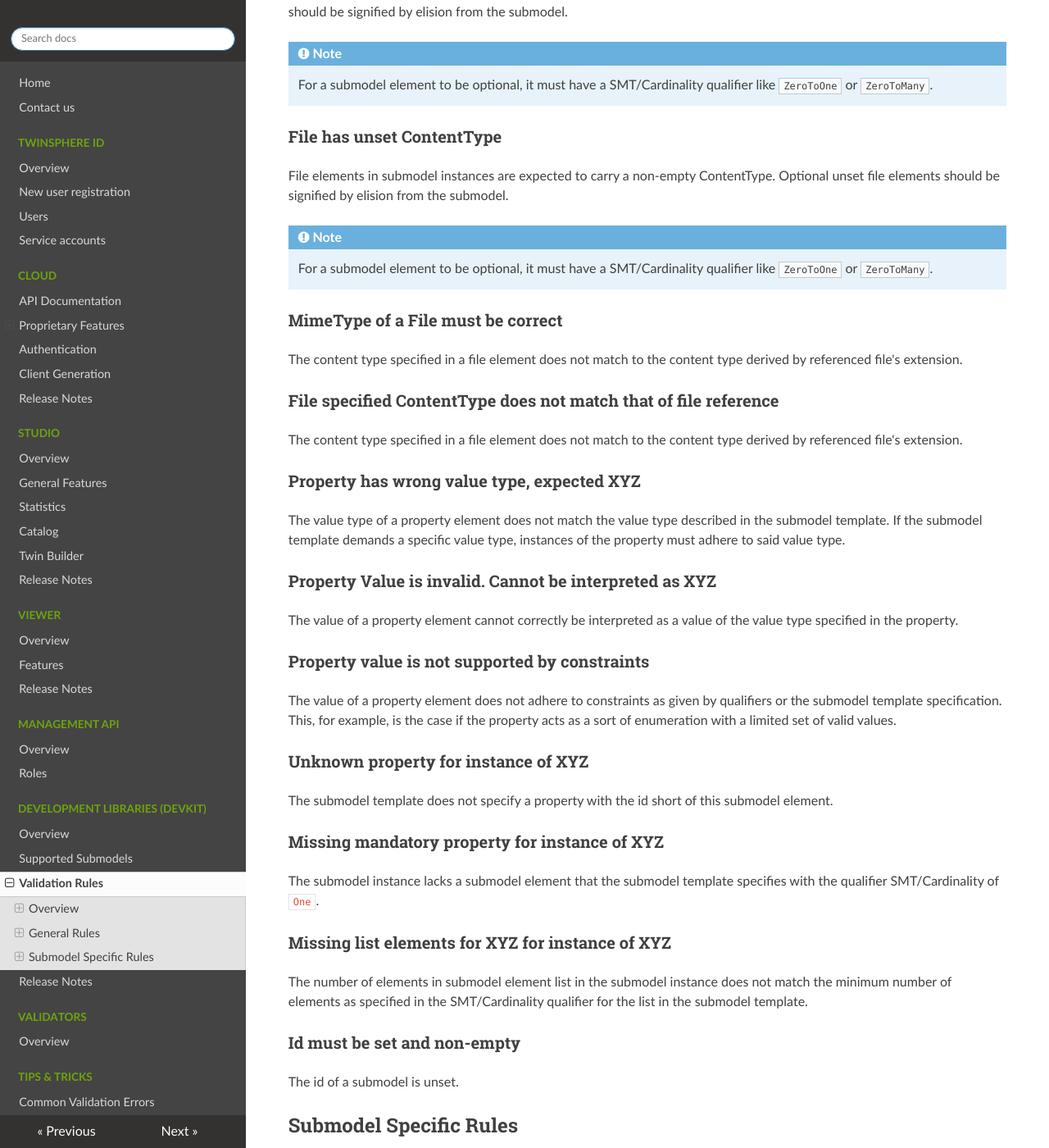
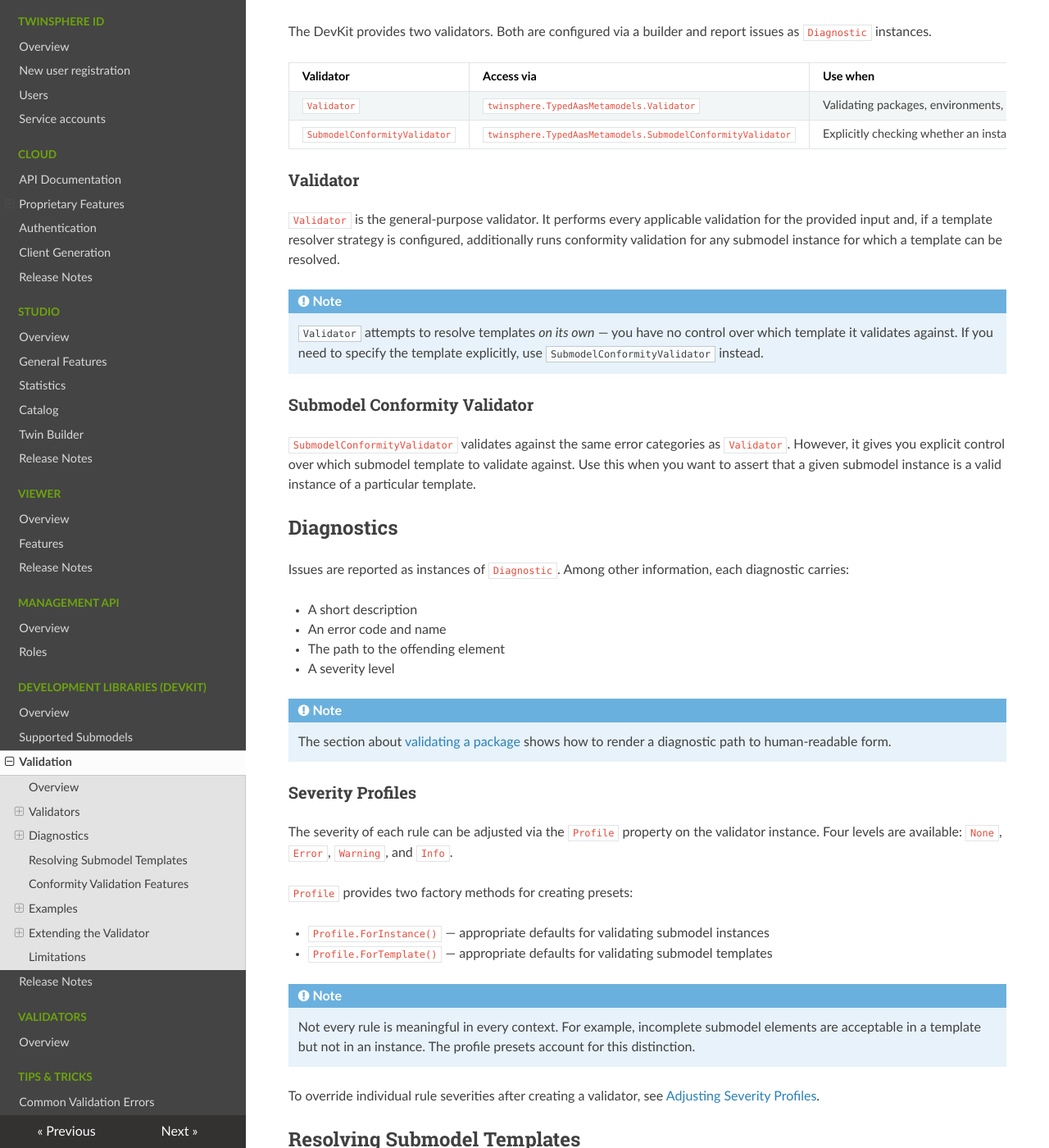
Before and after one commit to twinsphere/twinsphere.github.io, an MkDocs documentation site: the page built from docs/typed-aas-metamodels-validation.md, in a window 1280 px wide and 1400 px high, scrolled down 975 px. Shown: the whole window at 82% size. Built offline with MkDocs 1.6.1, drawn with Linux system fonts in a browser that asks for light colours; nearby versions of some CDN libraries; some of the changed text lies outside the part shown.

Commit message:
feat(tam): add docs for validation interface

````diff
--- a/docs/typed-aas-metamodels-validation.md
+++ b/docs/typed-aas-metamodels-validation.md
@@ -1,202 +1,295 @@
-# Validation Rules in twinsphere.TypedAasMetamodels
+# Validation in twinsphere.TypedAasMetamodels
 
 ## Overview
 
-The following will lay out the validations that are implemented in twinsphere.TypedAasMetamodels. It consists of two
-parts: in the first part general structural rules are discussed. The second part describes validations that are specific
-for individual submodel types.
+The DevKit validation subsystem identifies and reports defects in AAS data, from critical errors and structural
+issues to anti-patterns. Its goal is to give you the means to correct and lint your data.
 
-### Example
-
-Validations are described in this document in the form of rules. Each rule entry consists of the same parts:
-
-- a unique rule name
-- a description of the respective rule
-
-## General Rules
-
-### Name not set for property. Can't convert object models without valid id short
-
-The id short of a submodel element is not set, although it is not an element of a submodel element list. Each submodel
-element in the submodel (except for submodel element list elements) is expected to have an id short to facilitate
-correct interpretation.
-
-### Submodel element has elements with duplicate id shorts
-
-There are multiple submodel elements in the same namespace that have the same id short. As per
-[AASd-022](https://industrialdigitaltwin.org/wp-content/uploads/2025/03/IDTA-01001-3-0-2_SpecificationAssetAdministrationShell_Part1_Metamodel.pdf#page=105),
-id shorts of non-identifiables must be unique within their respective namespace.
-
-### Submodel element has wrong type, expected XYZ
-
-The type of submodel element differs from that, that the submodel template describes.
-
-### Submodel element has unset value
-
-Submodel elements in submodel instances are expected to carry a non-empty value. Optional unset submodel elements should
-be signified by elision from the submodel.
+Each defect is represented by a rule with a unique identifier and description.
 
 !!! note
-    For a submodel element to be optional, it must have a SMT/Cardinality qualifier like `ZeroToOne` or `ZeroToMany`.
+    A comprehensive rule catalogue — with examples and resolution hints for each rule — will be released in a future
+    update.
 
-### File has unset ContentType
+Validation covers two main areas:
 
-File elements in submodel instances are expected to carry a non-empty ContentType. Optional unset file elements should
-be signified by elision from the submodel.
+**AASX Package**:
 
-!!! note
-    For a submodel element to be optional, it must have a SMT/Cardinality qualifier like `ZeroToOne` or `ZeroToMany`.
+- Missing files
+- Deprecated packaging features
+- Invalid structure
 
-### MimeType of a File must be correct
+**Meta Model Data**:
 
-The content type specified in a file element does not match to the content type derived by referenced file's extension.
+- Syntax errors
+- Deprecated data
+- Anti-patterns
+- Type-specific problems for submodel templates and instances
+- Conformity of submodel instances to their respective submodel templates
 
-### File specified ContentType does not match that of file reference
+!!! important
+    This validation supersedes the previous validation interfaces. The old interfaces remain available for now but
+    have been officially marked as obsolete.
 
-The content type specified in a file element does not match to the content type derived by referenced file's extension.
+## Validators
 
-### Property has wrong value type, expected XYZ
-
-The value type of a property element does not match the value type described in the submodel template. If the submodel
-template demands a specific value type, instances of the property must adhere to said value type.
-
-### Property Value is invalid. Cannot be interpreted as XYZ
-
-The value of a property element cannot correctly be interpreted as a value of the value type specified in the property.
-
-### Property value is not supported by constraints
-
-The value of a property element does not adhere to constraints as given by qualifiers or the submodel template
-specification. This, for example, is the case if the property acts as a sort of enumeration with a limited set of valid
-values.
-
-### Unknown property for instance of XYZ
-
-The submodel template does not specify a property with the id short of this submodel element.
-
-### Missing mandatory property for instance of XYZ
-
-The submodel instance lacks a submodel element that the submodel template specifies with the qualifier SMT/Cardinality
-of `One`.
-
-### Missing list elements for XYZ for instance of XYZ
-
-The number of elements in submodel element list in the submodel instance does not match the minimum number of elements
-as specified in the SMT/Cardinality qualifier for the list in the submodel template.
-
-### Id must be set and non-empty
-
-The id of a submodel is unset.
-
-## Submodel Specific Rules
-
-Submodel specific rules are rules and restrictions that are specific to individual submodel templates.
-
-### IDTA 02023 Carbon Footprint 0.9
-
-#### Value is not a valid PCFCalculationMethod
-
-The value of the property PCFCalculationMethod is not one of the valid PCF calculation methods. The value must be one of
-the following:
-
-- EN 15804
-- GHG Protocol
-- IEC TS 63058
-- ISO 14040
-- ISO 14044
-- ISO 14067
-- IEC 63366
-- PEP Ecopassport
-
-#### TcfReferenceValueForCalculation must be valid
-
-The value of the property TCFReferenceValueForCalculation is not one of the valid PCF calculation methods. The value
-must be one of the following:
-
-- g
-- kg
-- t
-- ml
-- l
-- cbm
-- qm
-- piece
-
-#### ProcessesForGreenhouseGasEmissionInATransportServices must be valid
-
-The value of the property TCFReferenceValueForCalculation is not one of the valid PCF calculation methods. The value
-must be one of the following:
-
-- WTT - Well-to-Tank
-- TTW - Tank-to-Wheel
-- WTW - Well-to-Wheel
-
-### IDTA 02002-1-0 Submodel for Contact Information 1.0
-
-There are no submodel specific rules for contact information 1.0.
-
-### IDTA 02006-2-0 Digital Nameplate for industrial equipment 2.0
-
-#### CountryOfOrigin needs to be a valid country code
-
-The value of CountryOfOrigin is not a valid DIN EN ISO 3166-1 alpha-2 code. The value must be a country code according
-to DIN EN ISO 3166-1 alpha-2 codes.
-
-#### SpecificConditionsForUse must be X if set
-
-The value of SpecificConditionsForUse is not "X". If SpecificConditionsForUse is set, its value must be "X".
-
-#### IncompleteDevice must be U if set
-
-The value of IncompleteDevice is not "U". If IncompleteDevice is set, its value must be "U".
-
-### IDTA 02004-1-2 Handover Documentation 1.2
+The DevKit provides two validators. Both are configured via a builder and report issues as `Diagnostic` instances.
 
 <!-- markdownlint-disable line-length -->
 
-#### Preview File must match the correct MIME-Type. Allowed file types are JPG, PNG, BMP
+| Validator | Access via | Use when |
+|---|---|---|
+| `Validator` | `twinsphere.TypedAasMetamodels.Validator` | Validating packages, environments, or identifiables in general |
+| `SubmodelConformityValidator` | `twinsphere.TypedAasMetamodels.SubmodelConformityValidator` | Explicitly checking whether an instance conforms to a specific template |
 
 <!-- markdownlint-enable line-length -->
 
-The MIME-type of the preview file is not that of a JPG, PNG, or BMP file. The preview file only allows JPG, PNG, or BMP
-MIME-types.
+### Validator
 
-#### Digital files must contain at least one PDF
+`Validator` is the general-purpose validator. It performs every applicable validation for the provided input and,
+if a template resolver strategy is configured, additionally runs conformity validation for any submodel instance
+for which a template can be resolved.
 
-Digital files does not contain at least one file that is a PDF/A file. At least one PDF/A file type shall be provided.
+!!! note
+    `Validator` attempts to resolve templates *on its own* — you have no control over which template it validates
+    against. If you need to specify the template explicitly, use `SubmodelConformityValidator` instead.
+
+### Submodel Conformity Validator
+
+`SubmodelConformityValidator` validates against the same error categories as `Validator`. However, it gives you
+explicit control over which submodel template to validate against. Use this when you want to assert that a given
+submodel instance is a valid instance of a particular template.
+
+## Diagnostics
+
+Issues are reported as instances of `Diagnostic`. Among other information, each diagnostic carries:
+
+- A short description
+- An error code and name
+- The path to the offending element
+- A severity level
+
+!!! note
+    The section about [validating a package](#validating-a-package) shows how to render a diagnostic path to
+    human-readable form.
+
+### Severity Profiles
+
+The severity of each rule can be adjusted via the `Profile` property on the validator instance. Four levels are
+available: `None`, `Error`, `Warning`, and `Info`.
+
+`Profile` provides two factory methods for creating presets:
+
+- `Profile.ForInstance()` — appropriate defaults for validating submodel instances
+- `Profile.ForTemplate()` — appropriate defaults for validating submodel templates
+
+!!! note
+    Not every rule is meaningful in every context. For example, incomplete submodel elements are acceptable in a
+    template but not in an instance. The profile presets account for this distinction.
+
+To override individual rule severities after creating a validator, see
+[Adjusting Severity Profiles](#adjusting-severity-profiles).
+
+## Resolving Submodel Templates
+
+Conformity validation requires the validator to look up the template for a given submodel instance. Implement
+`ITemplateResolverStrategy` to provide this lookup:
+
+```csharp
+public interface ITemplateResolverStrategy
+{
+    /// <summary>
+    /// Resolves a semantic id to the corresponding submodel template.
+    /// </summary>
+    /// <param name="semanticId">The semanticId of the submodel template to resolve.</param>
+    /// <returns>The resolved template, or null if not found.</returns>
+    Task<Core.ISubmodel?> ResolveTemplate(Core.IReference semanticId);
+}
+```
+
+Pass the implementation to the builder via `WithTemplateResolverStrategy(...)`. Where templates use drop-ins[^1],
+the validator resolves them recursively (for example, Digital Nameplate 3.0 uses drop-ins).
+
+## Conformity Validation Features
+
+The conformity validator checks the structural correspondence between a submodel instance and its template,
+including:
+
+- Correct element naming and cardinalities (mandatory, optional, and multi-cardinality properties)
+- Arbitrary elements
+- Enumeration patterns
+- `SMT/AllowedValue` qualifier
+- `SMT/AllowedRange` qualifier
+- `SMT/IdShort` qualifier
+- `SMT/RequiredLangs` qualifier
+- `SMT/EitherOr` qualifier
+- Consistency of submodel element types, id shorts, and semantic ids
+
+For the [submodels supported by the DevKit](typed-aas-metamodels-submodels.md), the validator additionally applies
+template-specific constraints that are only described in textual form in the respective specifications.
+
+## Examples
+
+### Validating a Package
+
+`Reporting.ToNamePath` converts a diagnostic path to a human-readable string; equivalent helpers exist for JSON
+and XML paths.
+
+```csharp
+using twinsphere.TypedAasMetamodels.Validation;
+using twinsphere.TypedAasMetamodels.Common.Reporting;
+
+var validator = await Validator.Builder().Build().Value;
+
+foreach (var diag in validator.Validate("path/to/my/package.aasx"))
+{
+    var path = Reporting.ToNamePath(diag.Path);
+    Console.WriteLine($"{diag.Rule}: {diag.Name} at {path}");
+}
+```
+
+To include conformity validation, provide a template resolver strategy on the builder:
+
+```csharp
+public class MyTemplateResolverStrategy : ITemplateResolverStrategy
+{
+    public async Task<Core.ISubmodel?> ResolveTemplate(Core.IReference semanticId)
+    {
+        return await Directory.LookUpTemplate(semanticId);
+    }
+}
+
+var validator = await Validator.Builder()
+    .WithTemplateResolverStrategy(new MyTemplateResolverStrategy())
+    .Build()
+    .Value;
+```
+
+### Submodel Conformity Validation
+
+```csharp
+using twinsphere.TypedAasMetamodels.Validation;
+using twinsphere.TypedAasMetamodels.Common.Reporting;
+
+var instance = ...;
+var template = ...;
+
+var validator = await SubmodelConformityValidator(template)
+    .WithTemplateResolverStrategy(new MyTemplateResolverStrategy()) // only needed for templates with drop-ins
+    .Build()
+    .Value;
+
+foreach (var diag in validator.Validate(instance))
+{
+    var path = Reporting.ToNamePath(diag.Path);
+    Console.WriteLine($"{diag.Rule}: {diag.Name} at {path}");
+}
+```
+
+### Adjusting Severity Profiles
+
+Both validators expose the active profile via the `Profile` property. The following example disables all rules
+except package-related ones:
+
+```csharp
+var validator = await Validator.Builder().Build().Value;
+
+foreach (var rule in CoreRules.All)
+{
+    if (rule.IsPackageError())
+    {
+        validator.Profile.SetError(rule);
+    }
+    else
+    {
+        validator.Profile.SetDisabled(rule);
+    }
+}
+```
+
+## Extending the Validator
+
+### Extending with Custom Rules and Validators
+
+The validator operates as an ordered pipeline of five steps. You can inject your own validators into any of them:
 
 <!-- markdownlint-disable line-length -->
 
-#### Constraint: for each language-dependent Title, Summary and at least one KeyWord shall exist for the given language
+| Step | Interface | Covers |
+|---|---|---|
+| Package validation | `IPackageValidator` | Issues with the `.aasx` file itself |
+| Meta model validation | `IMetaModelValidator` | Syntactic errors, invalid references |
+| Template validation | `ITemplateValidator` | Errors specific to submodels of kind template (e.g., missing semantic ids) |
+| Instance validation | `IInstanceValidator` | Errors specific to submodels of kind instance (e.g., incomplete elements) |
+| Template-specific validation | `ITemplateSpecificValidations` | Constraints specific to individual submodel templates |
 
 <!-- markdownlint-enable line-length -->
 
-There is a title or summary for which there is no keyword in the same language. For each language-dependent keyword, a
-title and summary shall exist for the given language.
+Use the corresponding `With...` builder method to register your validator. To raise diagnostics from it, define
+your `Rule` instances and register them via `WithRulesFrom<T>()`.
 
-#### Invalid classification ID type
+!!! important
+    Validators return `Finding` instances, not `Diagnostic` instances. A `Finding` is mapped to a `Diagnostic`
+    according to the active validation profile.
 
-The ClassId type is not one of the valid classification id types.
+The following example enforces that id shorts in templates must be camelCase:
 
-#### Invalid DocumentClassification: unsupported classification
+```csharp
+// CamelCaseIdShortValidator.cs
+using twinsphere.TypedAasMetamodels.Validation.Types;
+using twinsphere.TypedAasMetamodels.Validation.Template.Validation;
 
-The Classification System type is not one of the valid classification system types.
+public sealed class CamelCaseIdShortValidator : ITemplateValidator
+{
+    public IEnumerable<Finding> Validate(Core.ISubmodel submodel)
+    {
+        foreach (var element in submodel.Descend().OfType<AasCore.Aas3_1.IReferable>())
+        {
+            if (string.IsNullOrEmpty(element.IdShort))
+            {
+                continue;
+            }
 
-#### Only one primary DocumentId is allowed
+            if (!Regex.IsMatch(element.IdShort, @"^[a-z]+(?:[A-Z][a-z0-9]*)*$"))
+            {
+                yield return new Finding(CustomRules.NonCamelCaseIdShort, cause: element.IdShort);
+            }
+        }
+    }
+}
 
-There is more than one document id that set as primary. Only one document id may be the primary document id.
+// CustomRules.cs
+[RuleDefinition]
+public sealed class CustomRules
+{
+    public static readonly Rule NonCamelCaseIdShort = new(
+        "CUSTOM000",
+        "NonCamelCaseIdShort",
+        "IdShorts must be in camelCase",
+        "Design guidelines mandate that id shorts are camelCase only.",
+        RuleCategory.Template,
+        AutoFixability.Never);
+}
 
-### IDTA 02011-1-1 Hierarchical Structures enabling Bills of Material 1.1
+// Registration
+var validator = await Validator.Builder()
+    .WithRulesFrom<CustomRules>()
+    .WithTemplateValidator<CamelCaseIdShortValidator>()
+    .Build()
+    .Value;
+```
 
-There are no submodel specific rules for Hierarchical Structures enabling Bills of Material 1.1.
+## Limitations
 
-<!-- markdownlint-disable line-length -->
+- **Template data quality**: Conformity validation depends on the quality of template data. Many published submodel
+    templates contain syntactic or structural defects that complicate validation. For example, Digital Nameplate
+    3.0 still uses an incorrect reference to Contact Information (as of 2026-04-07).
 
-### IDTA 02003-1-2 Generic Frame for Technical Data for Industrial Equipment in Manufacturing 1.2
+- **Textual constraints**: Many submodel template specifications describe additional constraints in natural language
+    only. These cannot be enforced automatically. The DevKit ships explicit implementations for the
+    [submodels it supports](typed-aas-metamodels-submodels.md), but for others you can add your own via the
+    [extension mechanism above](#extending-with-custom-rules-and-validators).
 
-#### Semantic Id not set for property. Properties are expected to carry a valid semantic id
-
-<!-- markdownlint-enable line-length -->
-
-There is no semantic id set for a property of TechnicalData, MainSection, or SubSection. Each entry in TechnicalData,
-MainSection, and SubSection needs a semantic id.
+[^1]: Drop-ins are a Submodel Template modeling concept that allows a template to reference and reuse definitions
+    from other submodel templates. In the context of validation, this means the validator may need to resolve and
+    process multiple submodel templates before it can fully evaluate the structure of a submodel instance.
--- a/mkdocs.yml
+++ b/mkdocs.yml
@@ -47,7 +47,7 @@ nav:
   - Development libraries (DevKit):
     - Overview: typed-aas-metamodels-overview.md
     - Supported Submodels: typed-aas-metamodels-submodels.md
-    - Validation Rules: typed-aas-metamodels-validation.md
+    - Validation: typed-aas-metamodels-validation.md
     - Release Notes: typed-aas-metamodels-release_notes.md
   - Validators:
     - Overview: validators-overview.md
````
